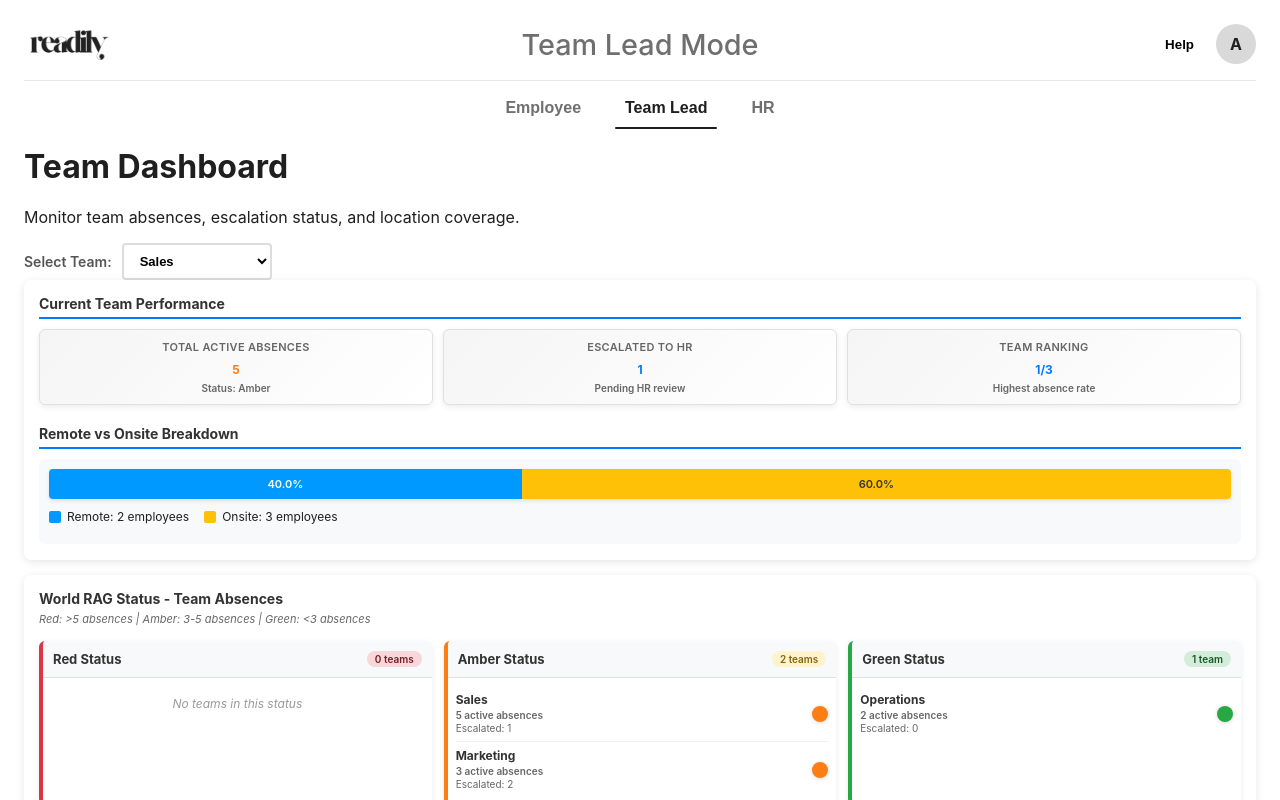
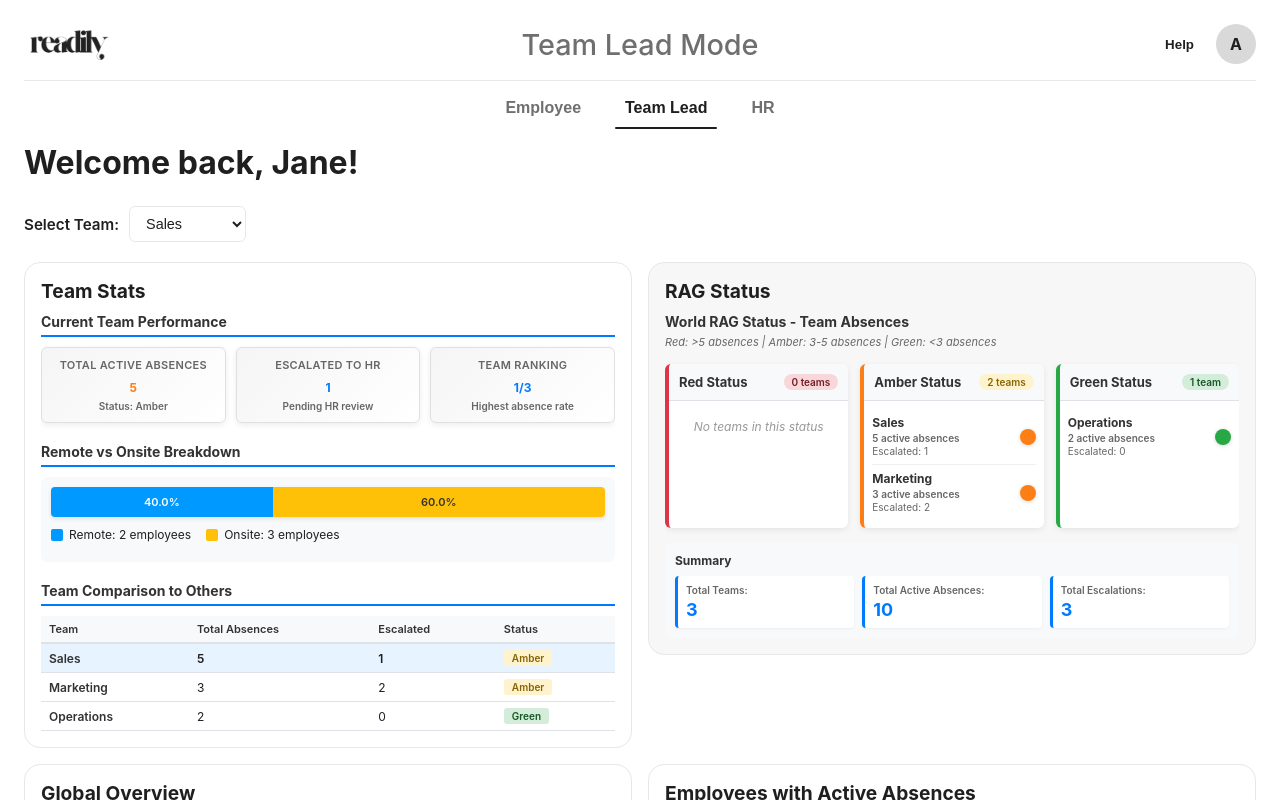
Before and after one commit to sriv5/Readily, a React (Vite) app: page / in a window 1280 px wide. Both pictures are taken after a click on the button "Team Lead". Shown: the top 800 px of the page. Built offline with nearby package versions, Linux system fonts and the light colour scheme.

Commit message:
Adding Card component, refactor TeamLeadTab to use CSS in index.css and removing TeamLeadTab.css

```diff
--- /dev/null
+++ b/src/components/Card.jsx
@@ -0,0 +1,15 @@
+export default function Card({
+  title,
+  children,
+  variant = 'default',
+  className = '',
+}) {
+  return (
+    <section className={`card card--${variant} ${className}`.trim()}>
+      {title && <h3 className="card-title">{title}</h3>}
+      <div className="card-body">
+        {children}
+      </div>
+    </section>
+  )
+}
--- a/src/components/Header.jsx
+++ b/src/components/Header.jsx
@@ -5,12 +5,11 @@ export default function Header({ activeTab, setActiveTab }) {
     hr: 'HR Mode',
   }
 
+  const user = 'Jane'
+
   return (
     <header className="app-header">
-
-      {/* TOP ROW */}
       <div className="header-top">
-
         <div className="header-left">
           <img src="/src/assets/logo.png" alt="Readily logo" className="logo-img" />
         </div>
@@ -23,10 +22,8 @@ export default function Header({ activeTab, setActiveTab }) {
           <button className="header-link">Help</button>
           <div className="avatar">A</div>
         </div>
-
       </div>
 
-      {/* NAVIGATION */}
       <nav className="tab-nav">
         <button
           className={`tab-button ${activeTab === 'employee' ? 'active' : ''}`}
@@ -50,6 +47,9 @@ export default function Header({ activeTab, setActiveTab }) {
         </button>
       </nav>
 
+      <div className="header-bottom">
+        <p className="greeting">Welcome back, {user}!</p>
+      </div>
     </header>
   )
 }
--- a/src/index.css
+++ b/src/index.css
@@ -28,7 +28,6 @@ body {
   margin-bottom: 24px;
 }
 
-/* TOP ROW */
 .header-top {
   display: grid;
   grid-template-columns: 1fr auto 1fr;
@@ -37,7 +36,6 @@ body {
   padding-bottom: 16px;
 }
 
-/* LEFT */
 .header-left {
   display: flex;
   align-items: center;
@@ -48,7 +46,6 @@ body {
   object-fit: contain;
 }
 
-/* CENTER */
 .header-center {
   text-align: center;
 }
@@ -60,7 +57,6 @@ body {
   color: var(--text-muted);
 }
 
-/* RIGHT */
 .header-right {
   display: flex;
   justify-content: flex-end;
@@ -71,11 +67,11 @@ body {
 .header-link {
   background: transparent;
   border: none;
+  color: var(--text-main);
   font-weight: 600;
   cursor: pointer;
 }
 
-/* AVATAR */
 .avatar {
   width: 40px;
   height: 40px;
@@ -85,6 +81,17 @@ body {
   align-items: center;
   justify-content: center;
   font-weight: 700;
+}
+
+.header-bottom {
+  padding-top: 20px;
+}
+
+.greeting {
+  margin: 0;
+  font-size: 2rem;
+  font-weight: 700;
+  color: var(--text-main);
 }
 
 /* NAV */
@@ -122,19 +129,65 @@ body {
   border-radius: 2px;
 }
 
-/* ===================== */
-/* CARD SYSTEM */
-/* ===================== */
+/* TAB / PAGE LAYOUT */
+
+.tab-page {
+  display: flex;
+  flex-direction: column;
+  gap: 20px;
+}
+
+.tab-filter {
+  display: flex;
+  align-items: center;
+  gap: 10px;
+}
+
+.tab-filter-label {
+  font-weight: 600;
+  color: var(--text-main);
+  font-size: 0.95rem;
+}
+
+/* GRID */
+
+.grid {
+  align-items: start;
+  display: grid;
+  gap: 16px;
+}
+
+.grid-auto {
+  grid-template-columns: repeat(2, 1fr);
+}
+
+/* FORM ELEMENTS */
+
+.select {
+  padding: 8px 12px;
+  border: 1px solid var(--border-soft);
+  border-radius: 6px;
+  font-size: 0.9rem;
+  background: #ffffff;
+  color: var(--text-main);
+  cursor: pointer;
+}
+
+/* CARD */
 
 .card {
-  border-radius: 20px;
-  padding: 20px;
+  background: #ffffff;
+  border: 1px solid var(--border-soft);
+  border-radius: 16px;
+  padding: 16px;
 }
 
-/* Variants (background colours) */
-.card--white {
+.card-body {
+  overflow-x: auto;
+}
+
+.card--default {
   background: #ffffff;
-  border: 1px solid var(--border-soft);
 }
 
 .card--soft {
@@ -153,16 +206,20 @@ body {
   background: #f8e8f5;
 }
 
-/* Card title */
 .card-title {
-  margin: 0 0 12px;
+  margin: 0 0 10px;
   font-size: 1.2rem;
   font-weight: 700;
 }
 
-/* Card content spacing */
-.card-content {
+.card-body {
   display: flex;
   flex-direction: column;
-  gap: 12px;
+  gap: 10px;
 }
+
+@media (max-width: 900px) {
+  .grid-auto {
+    grid-template-columns: 1fr;
+  }
+}
--- a/src/styles/TeamLeadTab.css
+++ /dev/null
@@ -1,113 +0,0 @@
-.team-lead-tab {
-  padding: 0;
-}
-
-.dashboard-header {
-  display: flex;
-  justify-content: space-between;
-  align-items: center;
-  margin-bottom: 15px;
-  background: white;
-  padding: 15px 20px;
-  border-radius: 8px;
-  box-shadow: 0 2px 4px rgba(0, 0, 0, 0.1);
-}
-
-.dashboard-header h1 {
-  margin: 0;
-  font-size: 22px;
-  color: #333;
-}
-
-.team-selector {
-  display: flex;
-  align-items: center;
-  gap: 10px;
-}
-
-.team-selector label {
-  font-weight: 600;
-  color: #555;
-  font-size: 14px;
-}
-
-.team-selector select {
-  padding: 8px 12px;
-  border: 2px solid #ddd;
-  border-radius: 4px;
-  font-size: 13px;
-  background-color: white;
-  cursor: pointer;
-  min-width: 150px;
-  font-weight: 600;
-}
-
-.team-selector select:hover {
-  border-color: #007bff;
-}
-
-.dashboard-content {
-  display: grid;
-  grid-template-columns: repeat(auto-fit, minmax(300px, 1fr));
-  gap: 15px;
-  grid-auto-flow: dense;
-}
-
-.dashboard-section {
-  background: white;
-  padding: 15px;
-  border-radius: 8px;
-  box-shadow: 0 2px 8px rgba(0, 0, 0, 0.1);
-  overflow-y: auto;
-  max-height: 550px;
-}
-
-.team-stats-section {
-  grid-column: span 2;
-  max-height: 280px;
-}
-
-.rag-status-section {
-  grid-column: span 2;
-  max-height: 280px;
-}
-
-.world-map-section {
-  grid-column: span 2;
-  max-height: 350px;
-}
-
-.employee-list-section {
-  grid-column: span 2;
-  max-height: 280px;
-}
-
-@media (max-width: 1400px) {
-  .dashboard-content {
-    grid-template-columns: repeat(2, 1fr);
-  }
-
-  .team-stats-section {
-    grid-column: span 2;
-  }
-
-  .rag-status-section {
-    grid-column: span 2;
-  }
-
-  .employee-list-section {
-    grid-column: span 2;
-  }
-}
-
-@media (max-width: 900px) {
-  .dashboard-content {
-    grid-template-columns: 1fr;
-  }
-
-  .team-stats-section,
-  .rag-status-section,
-  .employee-list-section {
-    grid-column: span 1;
-  }
-}
--- a/src/tabs/EmployeeTab.jsx
+++ b/src/tabs/EmployeeTab.jsx
@@ -3,8 +3,6 @@ export default function EmployeeTab({ employees, announcements }) {
 
   return (
     <div>
-      <h1>Employee Tab</h1>
-
       <h2>Current Status</h2>
       <p>{currentEmployee.employee_name}</p>
       <p>{currentEmployee.absence_type}</p>
--- a/src/tabs/HRTab.jsx
+++ b/src/tabs/HRTab.jsx
@@ -3,8 +3,6 @@ export default function HRTab({ employees, teams, officeLocations }) {
 
   return (
     <div>
-      <h1>HR Tab</h1>
-
       <h2>Escalated Cases</h2>
       {escalatedEmployees.map(emp => (
         <div key={emp.employee_id}>
--- a/src/tabs/TeamLeadTab.jsx
+++ b/src/tabs/TeamLeadTab.jsx
@@ -4,7 +4,7 @@ import EmployeeList from '../components/EmployeeList'
 import TeamStats from '../components/TeamStats'
 import RAGStatus from '../components/RAGStatus'
 import WorldMap from '../components/WorldMap'
-import '../styles/TeamLeadTab.css'
+import Card from '../components/Card'
 
 export default function TeamLeadTab() {
   const [selectedTeam, setSelectedTeam] = useState('TEAM01')
@@ -20,19 +20,15 @@ export default function TeamLeadTab() {
   }))
 
   return (
-    <div className="team-lead-tab">
-      <div className="teamlead-controls">
-        <div>
-          <h1 className="teamlead-title">Team Dashboard</h1>
-          <p className="teamlead-subtitle">
-            Monitor team absences, escalation status, and location coverage.
-          </p>
-        </div>
+    <div className="tab-page">
 
-        <div className="team-selector">
-          <label htmlFor="team-select">Select Team:</label>
+      <div className="tab-filter">
+        <label htmlFor="team-select" className="tab-filter-label">
+          Select Team:
+        </label>
         <select
           id="team-select"
+          className="select"
           value={selectedTeam}
           onChange={(e) => setSelectedTeam(e.target.value)}
         >
@@ -43,29 +39,31 @@ export default function TeamLeadTab() {
           ))}
         </select>
       </div>
-      </div>
 
-      <div className="dashboard-content">
-        <div className="dashboard-section team-stats-section">
+      {/* Content */}
+      <div className="grid grid-auto">
+
+        <Card title="Team Stats">
           <TeamStats
             teamId={selectedTeam}
             locationBreakdown={locationBreakdown}
             ragStatus={ragStatus}
             currentTeamRAG={currentTeamRAG}
           />
-        </div>
+        </Card>
 
-        <div className="dashboard-section rag-status-section">
+        <Card title="RAG Status" variant="soft">
           <RAGStatus ragStatus={ragStatus} />
-        </div>
+        </Card>
 
-        <div className="dashboard-section world-map-section">
+        <Card title="Global Overview">
           <WorldMap />
-        </div>
+        </Card>
 
-        <div className="dashboard-section employee-list-section">
+        <Card title="Employees with Active Absences" className="grid-full">
           <EmployeeList employees={employees} team={selectedTeam} />
-        </div>
+        </Card>
+
       </div>
     </div>
   )
```
Lines whose indentation alone changed are shown as unchanged.
